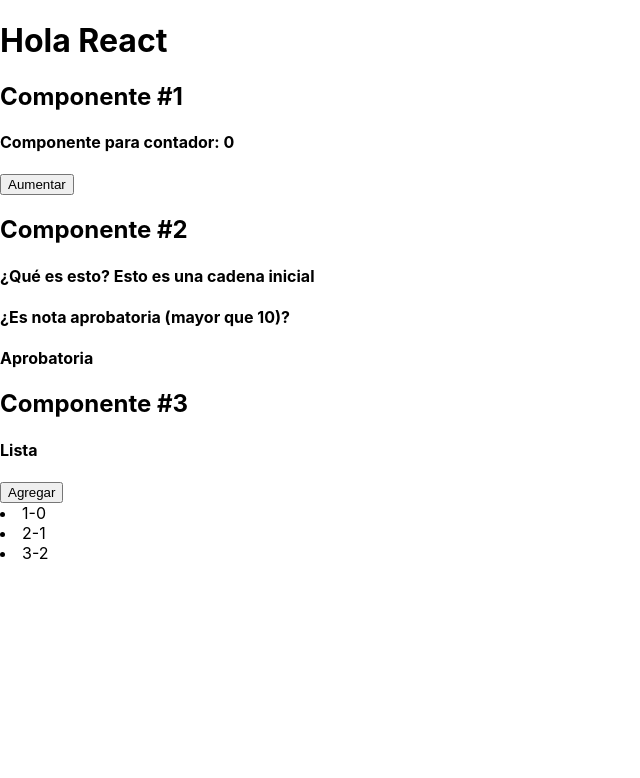
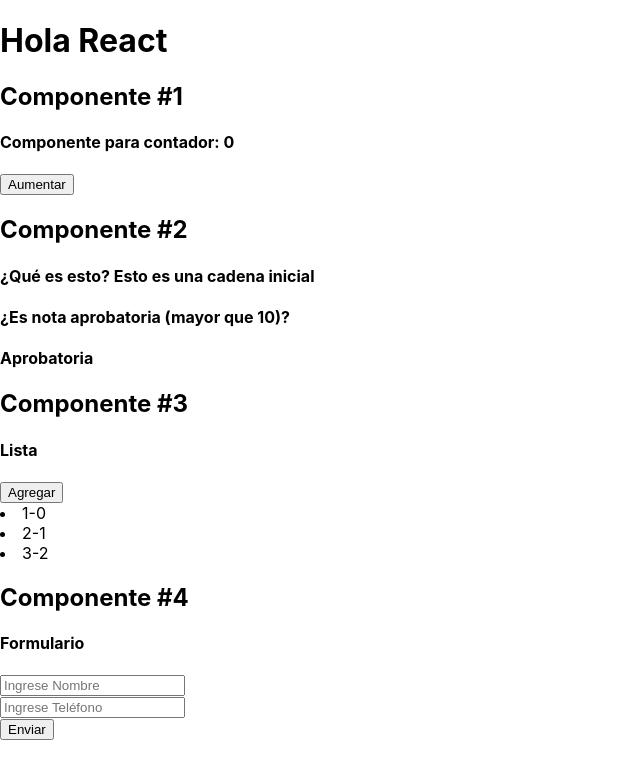
Before and after one commit to PieroSandro/pp_react_fundamentos, a React (Create React App) app: page / in a window 1280 px wide. Shown: the top 778 px of the page, without its empty margins (0-640 px from the left). Built offline with nearby package versions, Linux system fonts and the light colour scheme; the HTML template or start-up script is replaced by a standard one.

Commit message:
componente formulario

```diff
--- a/src/App.js
+++ b/src/App.js
@@ -2,6 +2,7 @@
 import Counter from './componentes/Counter';
 import Jsx from './componentes/Jsx';
 import Lista from './componentes/Lista';
+import Formulario from './componentes/Formulario';
 
 //function App() {
   const App =()=>{
@@ -11,6 +12,7 @@
       <Counter/>
       <Jsx/>
       <Lista/>
+      <Formulario/>
     </div>
   );
 }
--- /dev/null
+++ b/src/componentes/Formulario.js
@@ -0,0 +1,33 @@
+import React,{useState} from 'react'
+
+const Formulario = () => {
+
+    const [info, setInfo] = useState({
+        nombre:'',
+        celular:''
+    })
+
+    return (
+        <div class="card m-4 p-3">
+             <h2>Componente #4</h2>
+        <h4>Formulario</h4>
+        <form className="row">
+            <div className="col-md-3">
+                <input placeholder="Ingrese Nombre"
+                class="form-control"
+                type="text"/>
+            </div>
+            <div className="col-md-3">
+                <input placeholder="Ingrese Teléfono"
+                class="form-control"
+                type="text"/>
+            </div>
+            <div className="col-md-3">
+                <button class="btn btn-primary" type="submit">Enviar</button>
+            </div>
+        </form>
+        </div>
+      );
+}
+
+export default Formulario;
```
